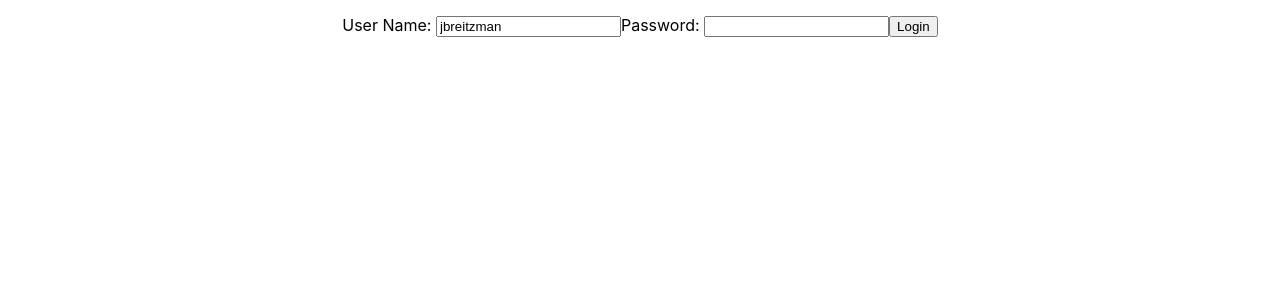
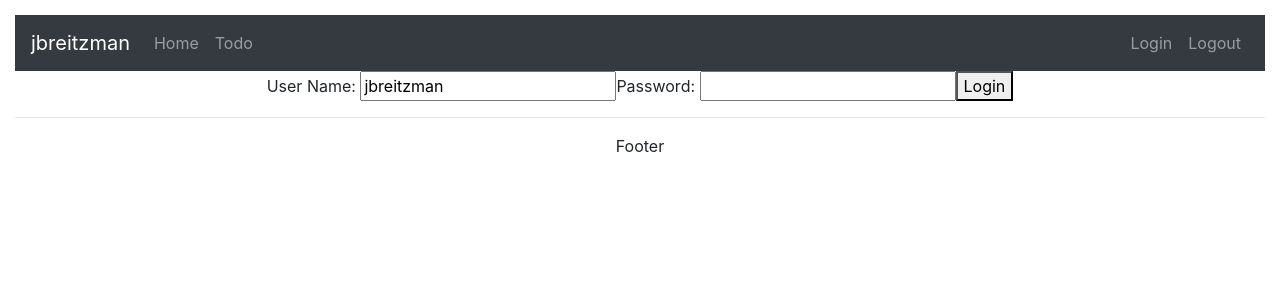
Before and after one commit to jbreitzman/todo-app_FrontEnd, a React (Create React App) app: page / in a window 1280 px wide. Shown: the top 300 px of the page. Built offline with nearby package versions, Linux system fonts and the light colour scheme.

Commit message:
Added Header and Footer Component, imported Bootstrap for Styling the Header, Created a Header Nav Menu and wired in Links.

```diff
--- /dev/null
+++ b/src/bootstrap.css
@@ -0,0 +1 @@
+@import url(https://unpkg.com/bootstrap@4.5.0/dist/css/bootstrap.min.css);
--- a/src/components/todo/TodoApp.jsx
+++ b/src/components/todo/TodoApp.jsx
@@ -1,5 +1,6 @@
 import React, { Component } from "react";
 import "./TodoApp.css";
+import "../../bootstrap.css";
 import { BrowserRouter as Router, Route, Switch, Link } from "react-router-dom";
 
 class TodoApp extends Component {
@@ -7,6 +8,7 @@ class TodoApp extends Component {
         return (
             <div className="TodoApp">
                 <Router>
+                    <HeaderComponent />
                     <Switch>
                         <Route path="/" exact component={LoginComponent} />
                         <Route path="/login" component={LoginComponent} />
@@ -14,6 +16,7 @@ class TodoApp extends Component {
                         <Route path="/todos" component={ListTodosComponent} />
                         <Route component={ErrorComponent} />
                     </Switch>
+                    <FooterComponent />
                 </Router>
             </div>
         );
@@ -56,7 +59,7 @@ class ListTodosComponent extends Component {
                     </thead>
                     <tbody>
                         {this.state.todos.map((todo) => (
-                            <tr>
+                            <tr key={todo.id}>
                                 <td>{todo.id}</td>
                                 <td>{todo.description}</td>
                                 <td>{todo.done.toString()}</td>
@@ -72,6 +75,57 @@ class ListTodosComponent extends Component {
 
 function ErrorComponent() {
     return <div>404 Page not found :(</div>;
+}
+
+class HeaderComponent extends Component {
+    render() {
+        return (
+            <header>
+                <nav className="navbar navbar-expand-md navbar-dark bg-dark">
+                    <div>
+                        <a href="http://www.breitek.io" className="navbar-brand">
+                            jbreitzman
+                        </a>
+                    </div>
+                    <ul className="navbar-nav">
+                        <li>
+                            <Link to="/welcome/jbreitzman" className="nav-link">
+                                Home
+                            </Link>
+                        </li>
+                        <li>
+                            <Link to="/todos" className="nav-link">
+                                Todo
+                            </Link>
+                        </li>
+                    </ul>
+                    <ul className="navbar-nav navbar-collapse justify-content-end">
+                        <li>
+                            <Link to="/login" className="nav-link">
+                                Login
+                            </Link>
+                        </li>
+                        <li>
+                            <Link to="/logout" className="nav-link">
+                                Logout
+                            </Link>
+                        </li>
+                    </ul>
+                </nav>
+            </header>
+        );
+    }
+}
+
+class FooterComponent extends Component {
+    render() {
+        return (
+            <div>
+                <hr />
+                Footer
+            </div>
+        );
+    }
 }
 
 class LoginComponent extends Component {
```
